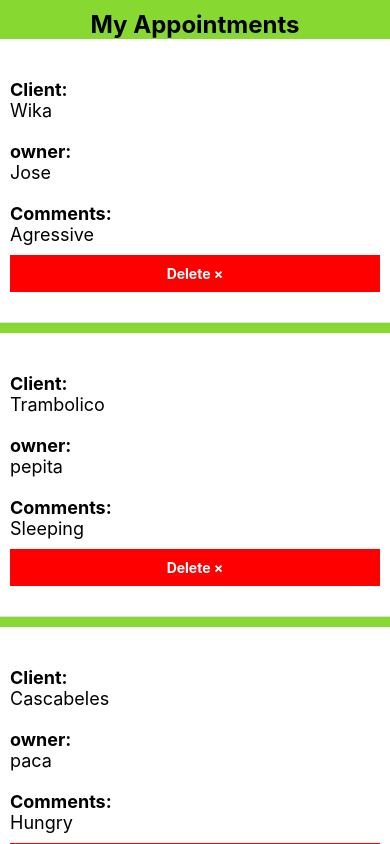
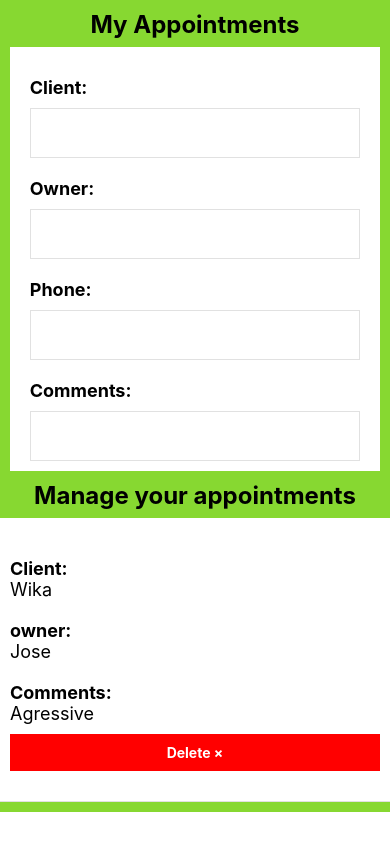
Before and after one commit to Membrive92/MyAppointments, a React Native app: screen / in a window 390 px wide. Built offline with nearby package versions, Linux system fonts and the light colour scheme.

Commit message:
Create form in progress

```diff
--- a/App.js
+++ b/App.js
@@ -1,6 +1,7 @@
 import React, {useState} from 'react';
 import {Text, StyleSheet, View, FlatList} from 'react-native';
 import Appointment from './components/appointment';
+import Form from './components/form';
 
 const App = () => {
   const [appointments, setAppointments] = useState([
@@ -17,6 +18,12 @@ const App = () => {
   return (
     <View style={styles.container}>
       <Text style={styles.title}>My Appointments</Text>
+      <Form />
+      <Text style={styles.title}>
+        {appointments.length > 0
+          ? 'Manage your appointments'
+          : 'There are no appointments'}
+      </Text>
       <FlatList
         data={appointments}
         renderItem={({item}) => (
@@ -36,6 +43,7 @@ const styles = StyleSheet.create({
   title: {
     color: 'black',
     marginTop: 10,
+    marginBottom: 8,
     fontSize: 24,
     fontWeight: 'bold',
     textAlign: 'center',
--- /dev/null
+++ b/components/form.js
@@ -0,0 +1,63 @@
+import React, {useState} from 'react';
+import {Text, StyleSheet, View, TextInput} from 'react-native';
+
+const Form = () => {
+  return (
+    <>
+      <View style={styles.form}>
+        <View>
+          <Text style={styles.label}>Client: </Text>
+          <TextInput
+            style={styles.input}
+            onChangeText={text => console.log(text)}
+          />
+        </View>
+        <View>
+          <Text style={styles.label}>Owner: </Text>
+          <TextInput
+            style={styles.input}
+            onChangeText={text => console.log(text)}
+          />
+        </View>
+        <View>
+          <Text style={styles.label}>Phone: </Text>
+          <TextInput
+            style={styles.input}
+            onChangeText={text => console.log(text)}
+            keyboardType="phone-pad"
+          />
+        </View>
+        <View>
+          <Text style={styles.label}>Comments: </Text>
+          <TextInput
+            multiline
+            style={styles.input}
+            onChangeText={text => console.log(text)}
+          />
+        </View>
+      </View>
+    </>
+  );
+};
+
+const styles = StyleSheet.create({
+  form: {
+    backgroundColor: '#FFF',
+    paddingHorizontal: 20,
+    paddingVertical: 10,
+    marginHorizontal: '2.5%',
+  },
+  label: {
+    fontWeight: 'bold',
+    fontSize: 18,
+    marginTop: 20,
+  },
+  input: {
+    marginTop: 10,
+    height: 50,
+    borderColor: '#e1e1e1',
+    borderWidth: 1,
+    borderStyle: 'solid',
+  },
+});
+export default Form;
```
